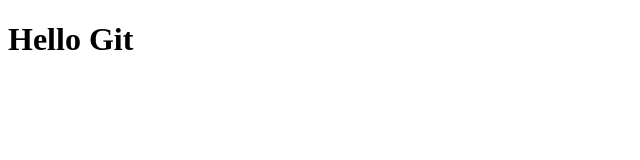
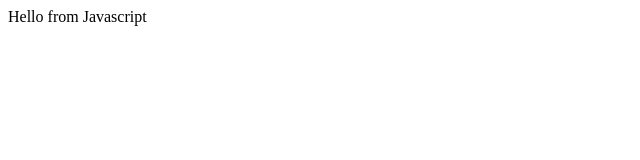
Before and after one commit to yeghiyan/testforSuren, a plain HTML site: page index.html in a window 1280 px wide. Shown: the whole page, without its empty margins (0-640 px from the left). Drawn offline with Linux system fonts and the light colour scheme.

Commit message:
second commit

```diff
--- a/index.html
+++ b/index.html
@@ -4,9 +4,12 @@
     <meta charset="UTF-8">
     <meta name="viewport" content="width=device-width, initial-scale=1.0">
     <title>Document</title>
-    <link rel="stylesheet" href="style.css">
+    <link rel="stylesheet" href="css/style.css">
 </head>
 <body>
     <h1>Hello Git</h1>
+
+
+    <script src="script.js"></script>
 </body>
 </html>
--- a/script.js
+++ b/script.js
@@ -0,0 +1 @@
+document.body.innerHTML = 'Hello from Javascript';
```
Also changed, not shown: css/style.css (added).
